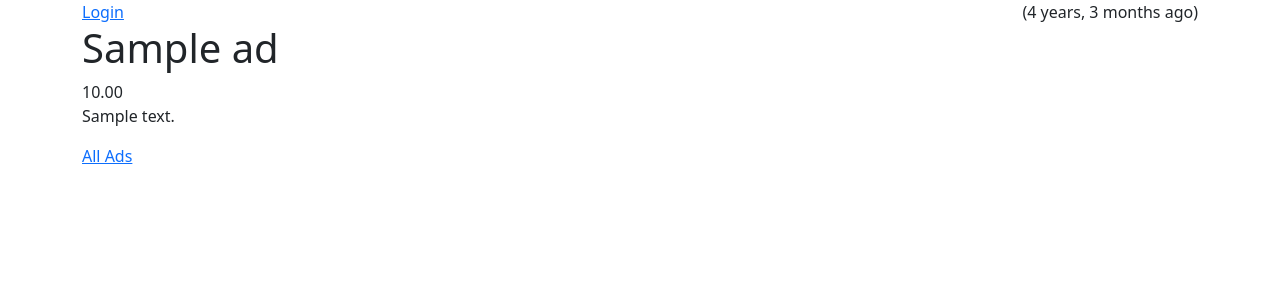
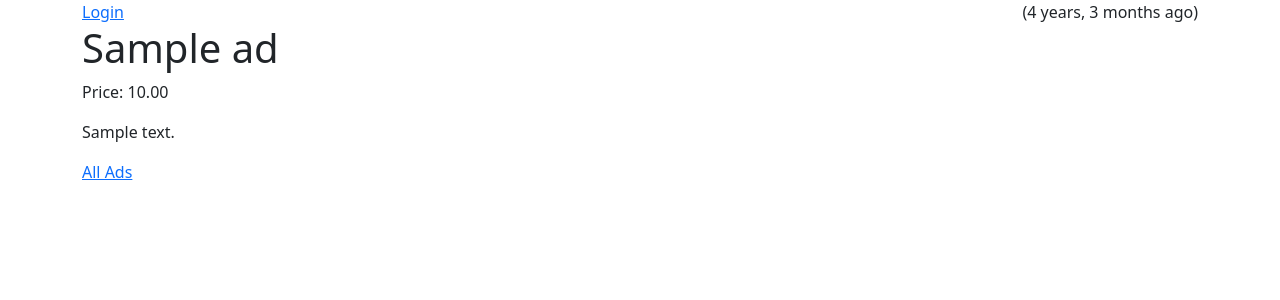
Before and after one commit to JulianWeidner/DJ4E, a Django app: page /ads/ad/1 in a window 1280 px wide. Shown: the top 300 px of the page. Run offline with Django 4.2, Linux system fonts and the light colour scheme; tables that the repository leaves empty hold one stand-in row (values such as "Sample post"); some libraries are stand-ins or nearby versions.

Commit message:
adding price

```diff
--- a/ads/templates/ads/ad_detail.html
+++ b/ads/templates/ads/ad_detail.html
@@ -9,7 +9,7 @@
 {% endif %}
 </span>
 <h1>{{ ad.title }}</h1>
-{{ad.price}}
+<p>Price: {{ad.price}}</p>
 <p>
 {{ ad.text }}
 </p>
```
